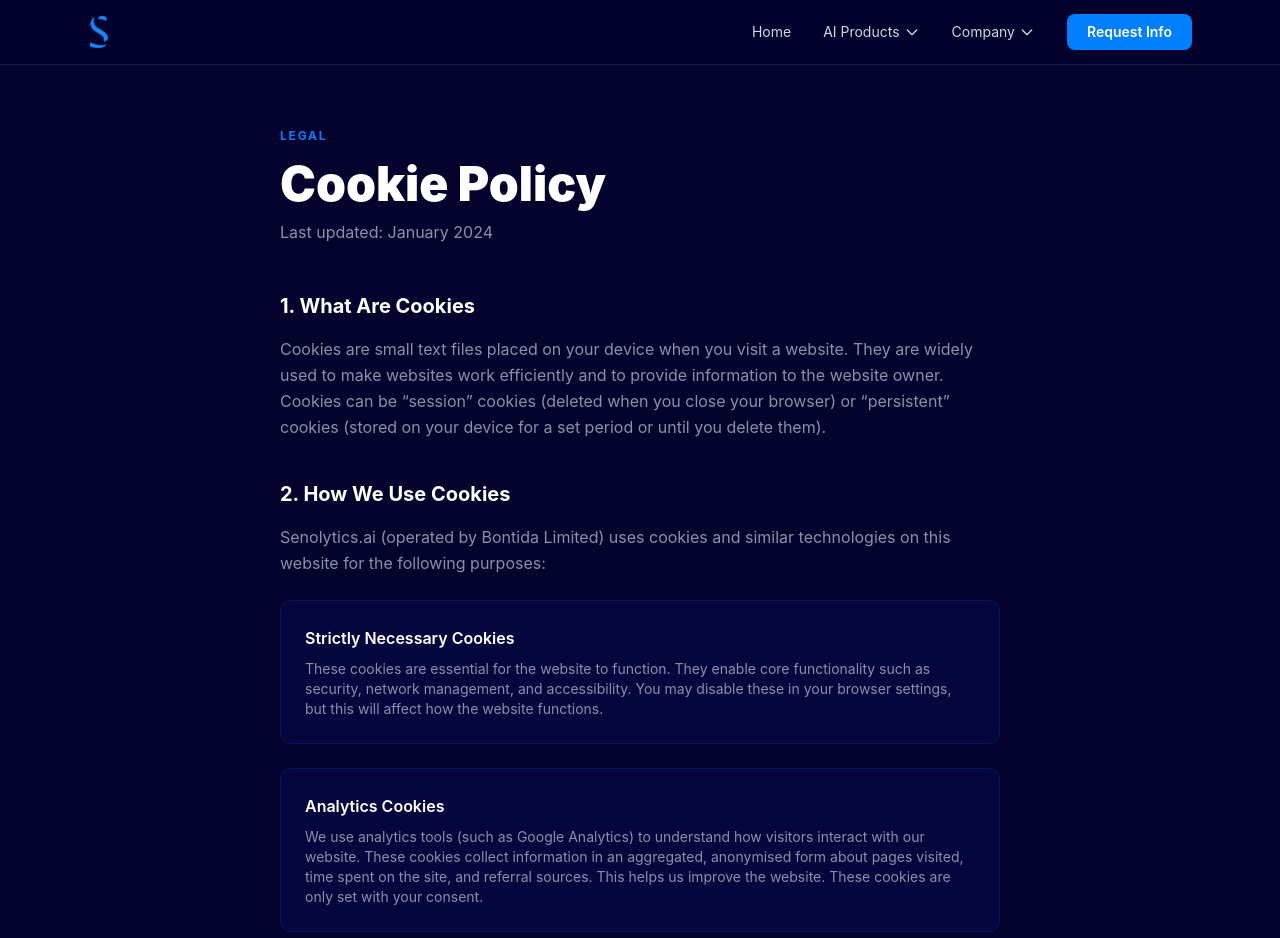
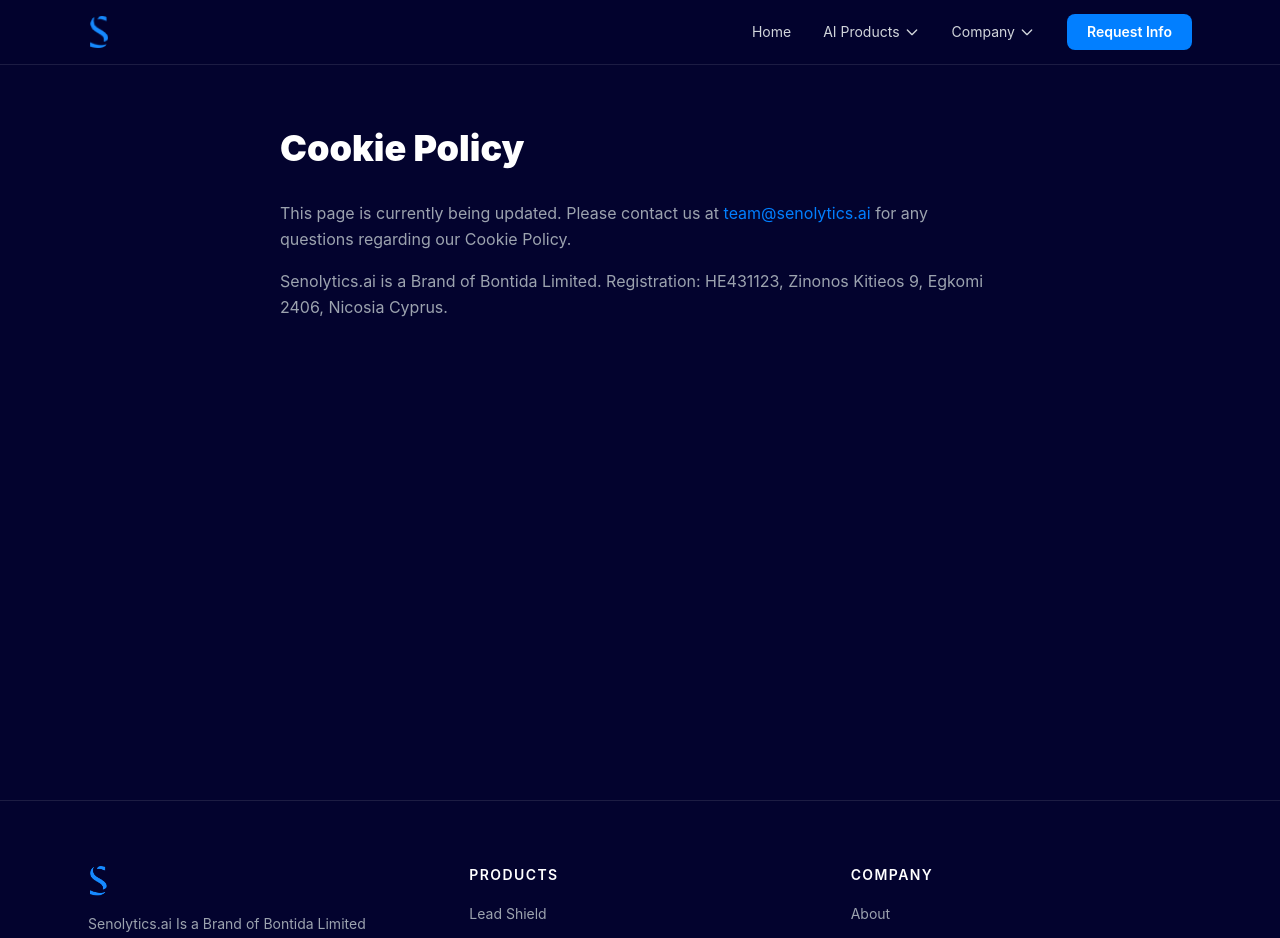
Before and after one commit to akermanai/senolytics-web, a Next.js app: page /cookie-policy in a window 1280 px wide. Shown: the top 938 px of the page. Built offline with nearby package versions, Linux system fonts and the light colour scheme.

Commit message:
revert: restore cookie-policy to stub for build diagnosis

```diff
--- a/app/cookie-policy/page.tsx
+++ b/app/cookie-policy/page.tsx
@@ -1,146 +1,12 @@
-export const metadata = {
-  title: "Cookie Policy — senolytics.ai",
-  description: "How Senolytics.ai uses cookies and similar tracking technologies.",
-};
-
-export default function CookiePolicyPage() {
+export const metadata = { title: "Cookie Policy — senolytics.ai" };
+export default function Page() {
   return (
     <section className="bg-[#03032e] pt-32 pb-24 min-h-screen">
       <div className="max-w-3xl mx-auto px-6">
-        <span className="text-[#027fff] text-xs font-bold uppercase tracking-[0.15em] block mb-4">Legal</span>
-        <h1 className="text-4xl md:text-5xl font-black text-white leading-tight mb-3">Cookie Policy</h1>
-        <p className="text-[#8b8fa8] mb-12">Last updated: January 2024</p>
-
-        <div className="space-y-10 text-[#8b8fa8] leading-relaxed">
-
-          <div>
-            <h2 className="text-white font-bold text-xl mb-4">1. What Are Cookies</h2>
-            <p>
-              Cookies are small text files placed on your device when you visit a website. They
-              are widely used to make websites work efficiently and to provide information to
-              the website owner. Cookies can be &ldquo;session&rdquo; cookies (deleted when you
-              close your browser) or &ldquo;persistent&rdquo; cookies (stored on your device for
-              a set period or until you delete them).
-            </p>
-          </div>
-
-          <div>
-            <h2 className="text-white font-bold text-xl mb-4">2. How We Use Cookies</h2>
-            <p>
-              Senolytics.ai (operated by Bontida Limited) uses cookies and similar technologies
-              on this website for the following purposes:
-            </p>
-
-            <div className="mt-6 space-y-6">
-              <div className="bg-[#06063f] border border-[rgba(2,127,255,0.15)] rounded-xl p-6">
-                <h3 className="text-white font-semibold mb-2">Strictly Necessary Cookies</h3>
-                <p className="text-sm">
-                  These cookies are essential for the website to function. They enable core
-                  functionality such as security, network management, and accessibility. You may
-                  disable these in your browser settings, but this will affect how the website
-                  functions.
-                </p>
-              </div>
-
-              <div className="bg-[#06063f] border border-[rgba(2,127,255,0.15)] rounded-xl p-6">
-                <h3 className="text-white font-semibold mb-2">Analytics Cookies</h3>
-                <p className="text-sm">
-                  We use analytics tools (such as Google Analytics) to understand how visitors
-                  interact with our website. These cookies collect information in an aggregated,
-                  anonymised form about pages visited, time spent on the site, and referral
-                  sources. This helps us improve the website. These cookies are only set with your
-                  consent.
-                </p>
-              </div>
-
-              <div className="bg-[#06063f] border border-[rgba(2,127,255,0.15)] rounded-xl p-6">
-                <h3 className="text-white font-semibold mb-2">Functional Cookies</h3>
-                <p className="text-sm">
-                  These cookies enable enhanced functionality and personalisation, such as
-                  remembering your preferences. They may be set by us or by third-party providers
-                  whose services we have added to our pages.
-                </p>
-              </div>
-
-              <div className="bg-[#06063f] border border-[rgba(2,127,255,0.15)] rounded-xl p-6">
-                <h3 className="text-white font-semibold mb-2">Marketing Cookies</h3>
-                <p className="text-sm">
-                  We may use marketing or targeting cookies to deliver relevant advertising and to
-                  track the effectiveness of our marketing campaigns. These are only set with your
-                  explicit consent.
-                </p>
-              </div>
-            </div>
-          </div>
-
-          <div>
-            <h2 className="text-white font-bold text-xl mb-4">3. Third-Party Cookies</h2>
-            <p>
-              Some cookies on our website are placed by third parties, including analytics and
-              advertising services. These third parties have their own privacy policies governing
-              how they use such information. We do not control these third-party cookies.
-            </p>
-          </div>
-
-          <div>
-            <h2 className="text-white font-bold text-xl mb-4">4. Managing Cookies</h2>
-            <p>
-              You can control and manage cookies in several ways. Most web browsers allow you to
-              manage your cookie preferences through the browser settings. You can set your browser
-              to refuse some or all cookies, or to alert you when websites set or access cookies.
-            </p>
-            <p className="mt-3">
-              Please note that disabling certain cookies may affect the functionality of our
-              website. For more information on managing cookies, visit{" "}
-              <a
-                href="https://www.allaboutcookies.org"
-                target="_blank"
-                rel="noopener noreferrer"
-                className="text-[#027fff] hover:underline"
-              >
-                allaboutcookies.org
-              </a>
-              .
-            </p>
-          </div>
-
-          <div>
-            <h2 className="text-white font-bold text-xl mb-4">5. Your Consent</h2>
-            <p>
-              When you first visit our website, you will be presented with a cookie banner where
-              you can choose which categories of cookies to accept. You may withdraw or change your
-              consent at any time by clearing your browser cookies and revisiting the website, or
-              by contacting us.
-            </p>
-          </div>
-
-          <div>
-            <h2 className="text-white font-bold text-xl mb-4">6. Updates to This Policy</h2>
-            <p>
-              We may update this Cookie Policy from time to time. Changes will be posted on this
-              page with an updated date.
-            </p>
-          </div>
-
-          <div>
-            <h2 className="text-white font-bold text-xl mb-4">7. Contact</h2>
-            <p>
-              If you have any questions about our use of cookies, please contact us at{" "}
-              <a href="mailto:team@senolytics.ai" className="text-[#027fff] hover:underline">
-                team@senolytics.ai
-              </a>
-              .
-            </p>
-          </div>
-
-          <div className="border-t border-white/10 pt-8">
-            <p>
-              <strong className="text-white">Bontida Limited</strong> (trading as Senolytics.ai)<br />
-              Zinonos Kitieos 9, Egkomi 2406, Nicosia, Cyprus<br />
-              Registration: HE431123
-            </p>
-          </div>
-
+        <h1 className="text-4xl font-black text-white mb-8">Cookie Policy</h1>
+        <div className="text-gray-400 leading-relaxed space-y-4">
+          <p>This page is currently being updated. Please contact us at <a href="mailto:team@senolytics.ai" className="text-[#027fff] hover:underline">team@senolytics.ai</a> for any questions regarding our Cookie Policy.</p>
+          <p>Senolytics.ai is a Brand of Bontida Limited. Registration: HE431123, Zinonos Kitieos 9, Egkomi 2406, Nicosia Cyprus.</p>
         </div>
       </div>
     </section>
```
